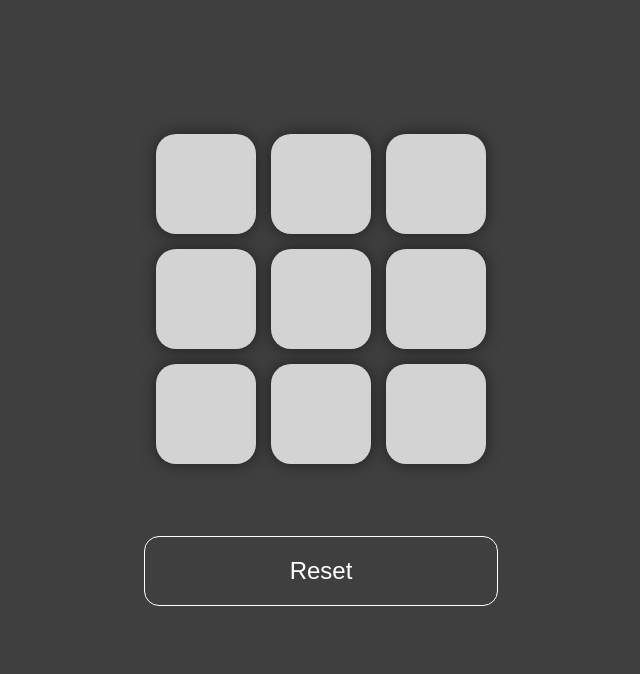
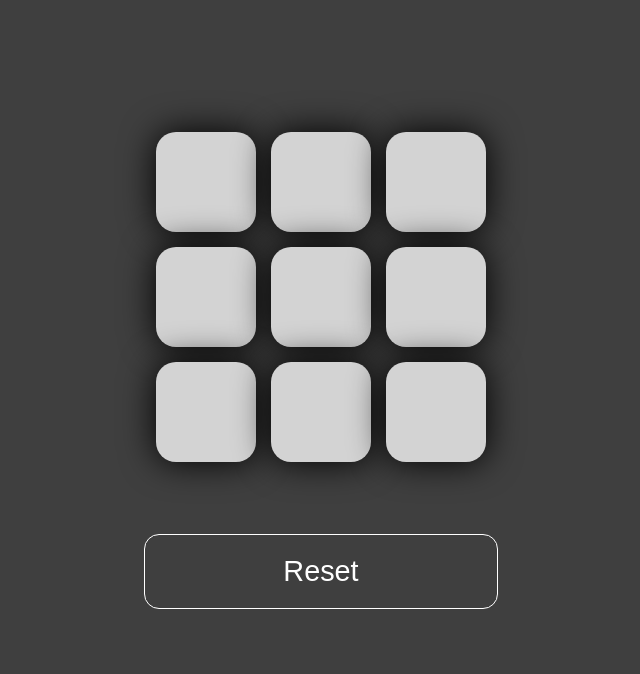
Before and after one commit to Ashishxo/tictactoe, a plain HTML site: page index.html in a window 1280 px wide. Shown: the part 126-800 px from the top of the page, without its empty margins (319-959 px from the left). Drawn offline with Linux system fonts and the light colour scheme.

Commit message:
Update styles.css

```diff
--- a/styles.css
+++ b/styles.css
@@ -8,7 +8,7 @@ body{
 h1{
     color: white;
     text-shadow: 0px 0px 5px black;
-    font-family: 'Gill Sans', 'Gill Sans MT', Calibri, 'Trebuchet MS', sans-serif;
+    font-family: 'Quicksand', sans-serif;
     font-size: 50px;
     margin-top: 50px;
     text-align: center;
@@ -32,7 +32,7 @@ h1{
     display: flex;
     justify-content: center;
     align-items: center;
-    box-shadow: 0px 0px 15px rgba(0, 0, 0, 0.5);
+    box-shadow: 0px 0px 35px rgb(0, 0, 0);
     border: none;
     font-size: 70px;
     font-family: sans-serif;
@@ -51,12 +51,13 @@ h1{
     color: white;
     background-color: #3f3f3f;
     border: 1px solid white;
-    font-size: 150%;
+    font-size: 180%;
     border-radius: 15px;
     padding: 20px;
     transition: all 0.1s;
     margin-left: auto;
     width: 28%;
+    font-family: 'Quicksand', sans-serif;
     margin-left: 36%;
 }
 
@@ -72,5 +73,5 @@ h1{
 
 #result{
     height: 50px;
-    font-family: sans-serif;
+
 }
```
